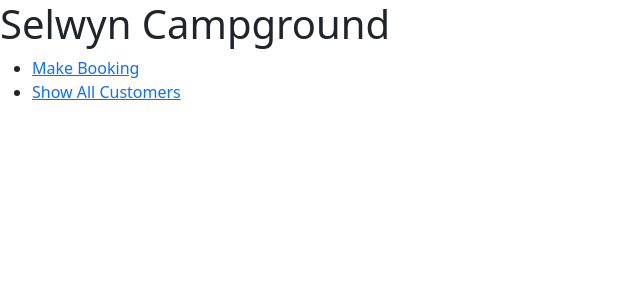
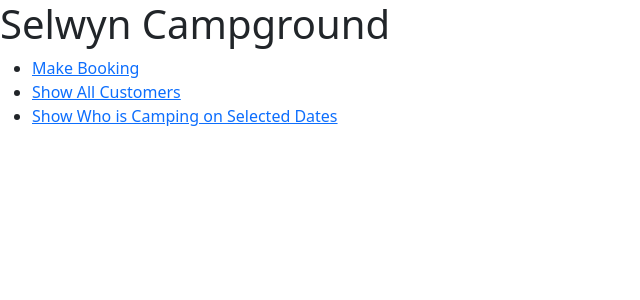
Before and after one commit to Tong-Ye-1159668/Sewlyn_Campsite_Booking_System-LincolnUni-2024-S1, a Flask app: page / in a window 1280 px wide. Shown: the top 300 px of the page, without its empty margins (0-640 px from the left). Run offline with Flask 3, Linux system fonts and the light colour scheme.

Commit message:
added a link of route "/campers" to base

```diff
--- a/templates/base.html
+++ b/templates/base.html
@@ -14,6 +14,7 @@
             <ul>
                 <li><a href="{{ url_for('booking') }}">Make Booking</a></li>
                 <li><a href="{{ url_for('camperlist') }}">Show All Customers</a></li>
+                <li><a href="{{ url_for('campers') }}">Show Who is Camping on Selected Dates</a></li>
             </ul>
           </nav>
           <section class="content">
```
